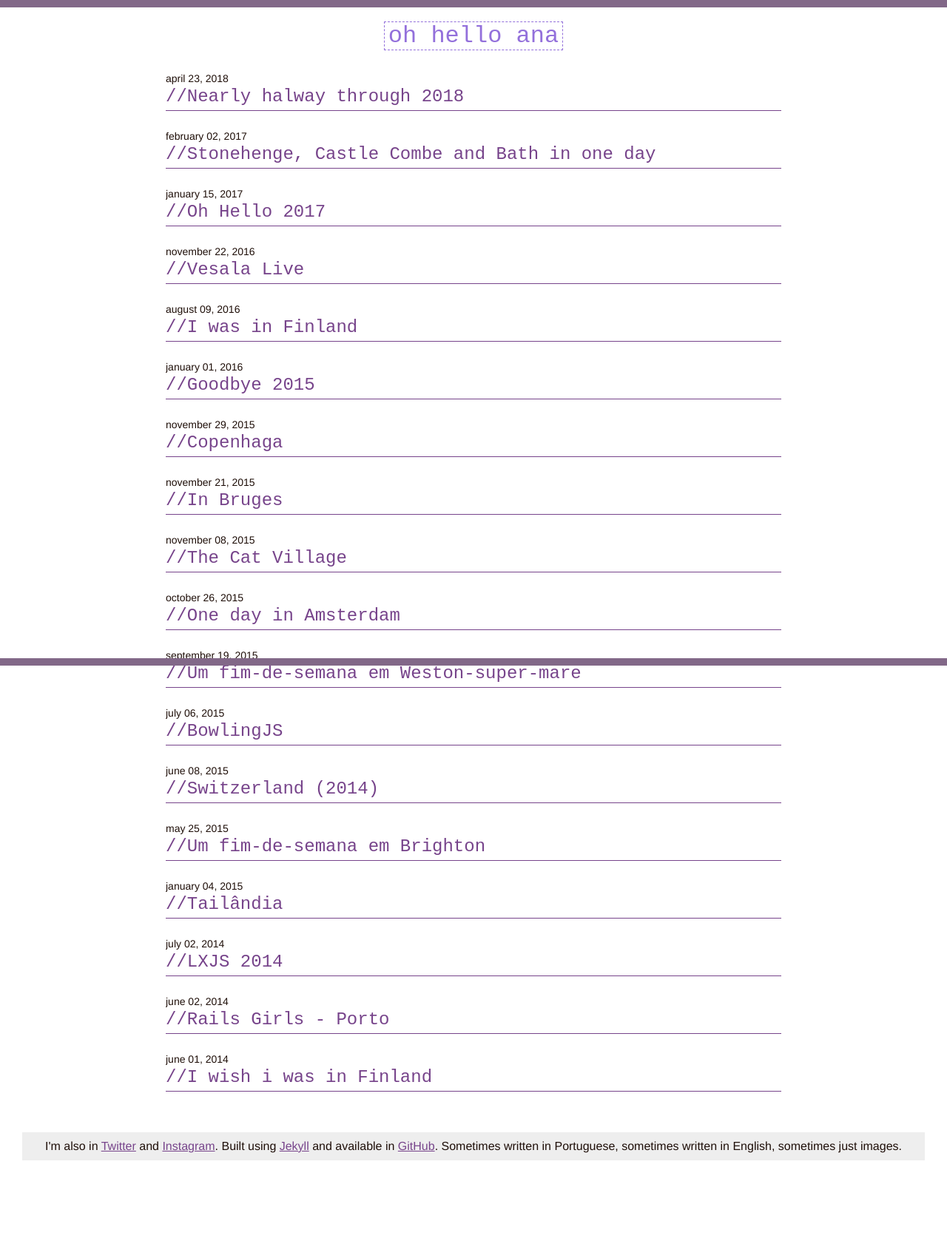
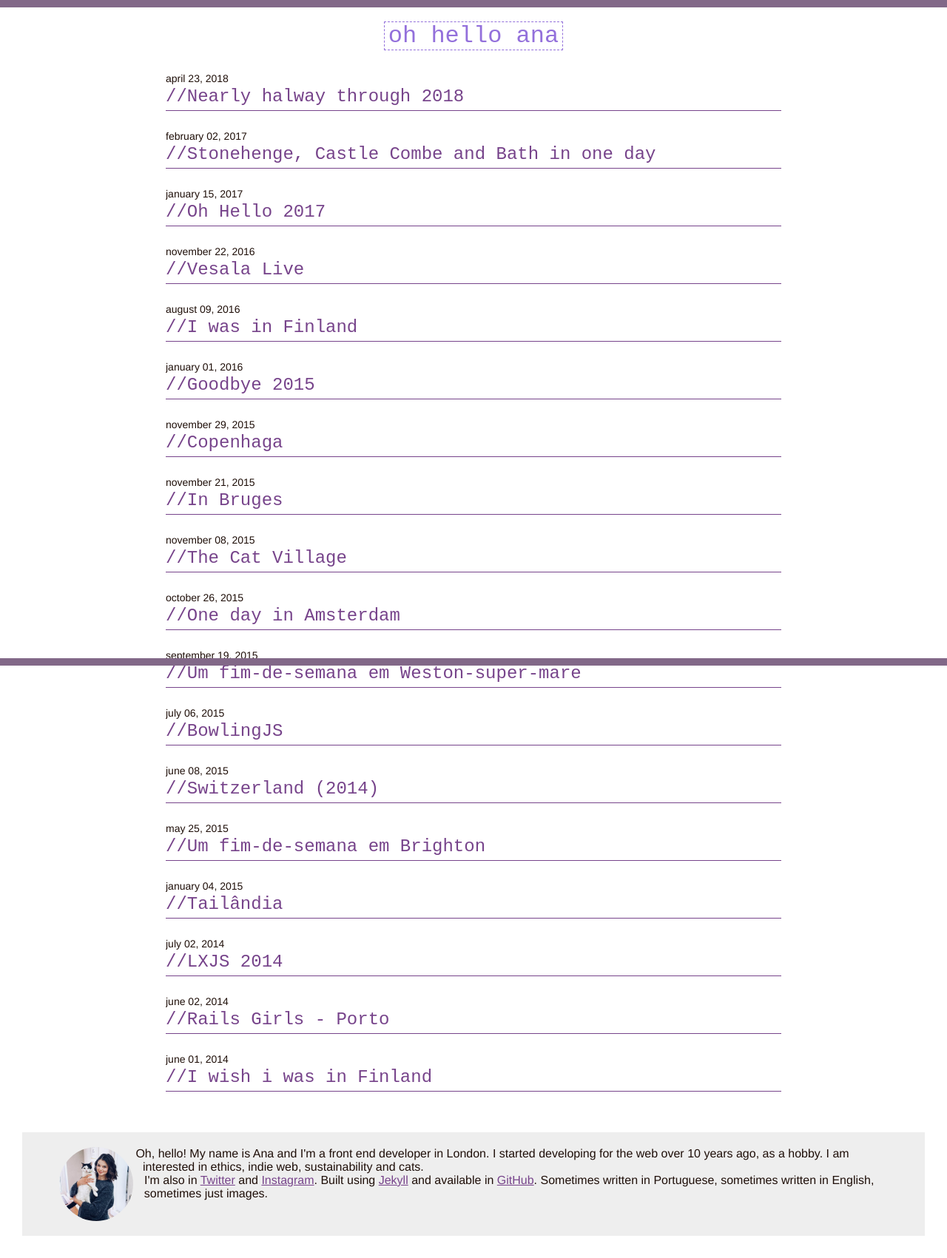
Before and after one commit to ohhelloana/ohhelloana, a Jekyll site: the page built from index.md, in a window 1280 px wide. Shown: the whole page at 74% size. Built offline with Jekyll 4.4.1, drawn with Linux system fonts in a browser that asks for light colours; before the commit the page ends 1599 px from its top, so only the background shows below that.

Commit message:
Add bio to the footer in an attempt of adding an h-card;

```diff
--- a/_includes/footer.html
+++ b/_includes/footer.html
@@ -1,6 +1,14 @@
 <footer class="site-footer">
 
-  I'm also in <a href="https://twitter.com/ohhelloana" target="_blank" rel="me">Twitter</a> and <a href="https://www.instagram.com/ohhelloana/" target="_blank">Instagram</a>.
-  Built using <a href="https://jekyllrb.com/" target="_blank" rel="me">Jekyll</a> and available in <a href="https://github.com/ohhelloana/ohhelloana.blog" target="_blank">GitHub</a>.
-  Sometimes written in Portuguese, sometimes written in English, sometimes just images.
+
+    <div class="profile-img"></div>
+
+    <div class="vcard">
+      <p>Oh, hello! My name is <span class="given-name">Ana</span> and I'm a front end developer in <span class="locality">London</span>. I started developing for the web over 10 years ago, as a hobby. I am interested in ethics, indie web, sustainability and cats.</p>
+
+      <p>I'm also in <a href="https://twitter.com/ohhelloana" target="_blank" rel="me">Twitter</a> and <a href="https://www.instagram.com/ohhelloana/" target="_blank">Instagram</a>.
+      Built using <a href="https://jekyllrb.com/" target="_blank" rel="me">Jekyll</a> and available in <a href="https://github.com/ohhelloana/ohhelloana.blog" target="_blank">GitHub</a>.
+      Sometimes written in Portuguese, sometimes written in English, sometimes just images.</p>
+    <div>
+
 </footer>
--- a/_sass/_footer.scss
+++ b/_sass/_footer.scss
@@ -1,5 +1,17 @@
 .site-footer {
-  text-align: center;
   background-color: $secondary-bg-color;
-  padding: 10px;
+  padding: 20px 50px;
+  overflow: auto;
+
+  .profile-img {
+    width: 100px;
+    height: 100px;
+    background-image: url('/assets/profile-img.jpg');
+    background-size: cover;
+    display: block;
+    border-radius: 50%;
+    shape-outside: circle();
+    margin-right: 30px;
+    float: left;
+  }
 }
```
Also changed, not shown: assets/profile-img.jpg (added).
